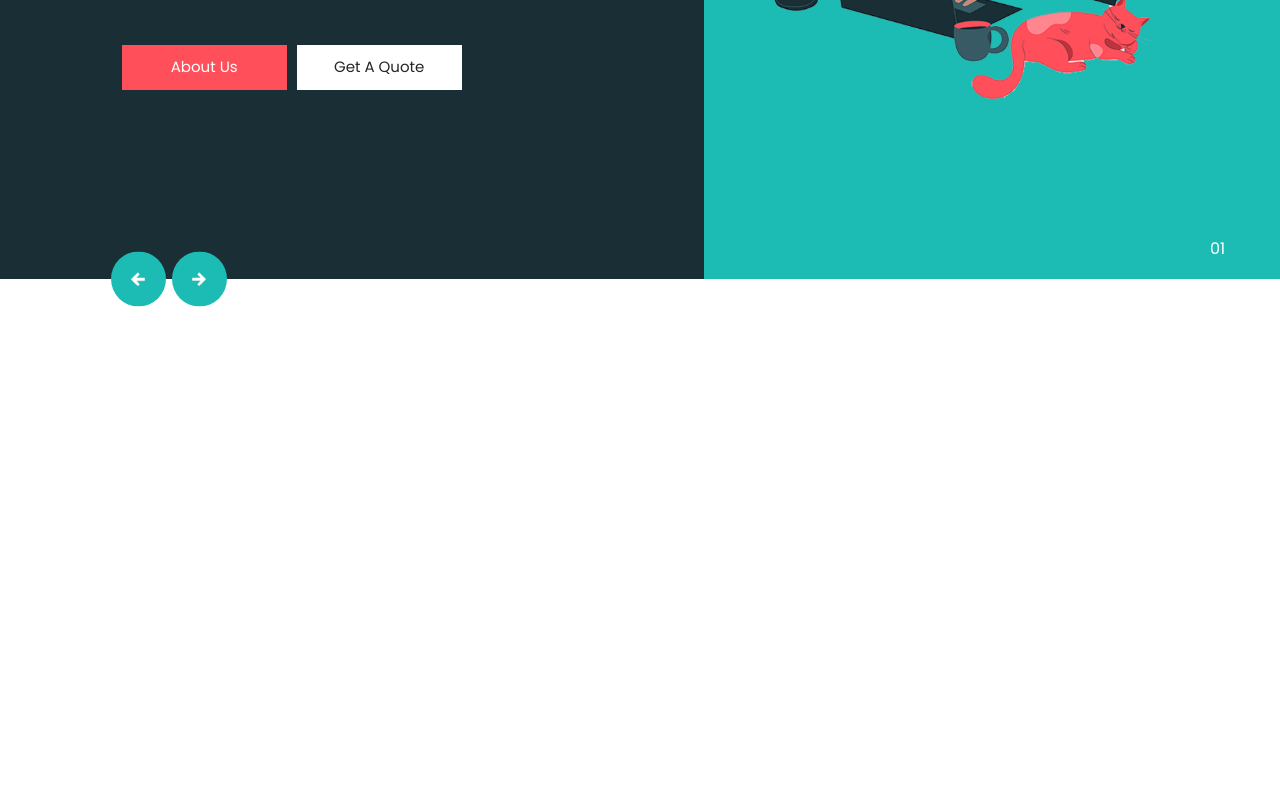
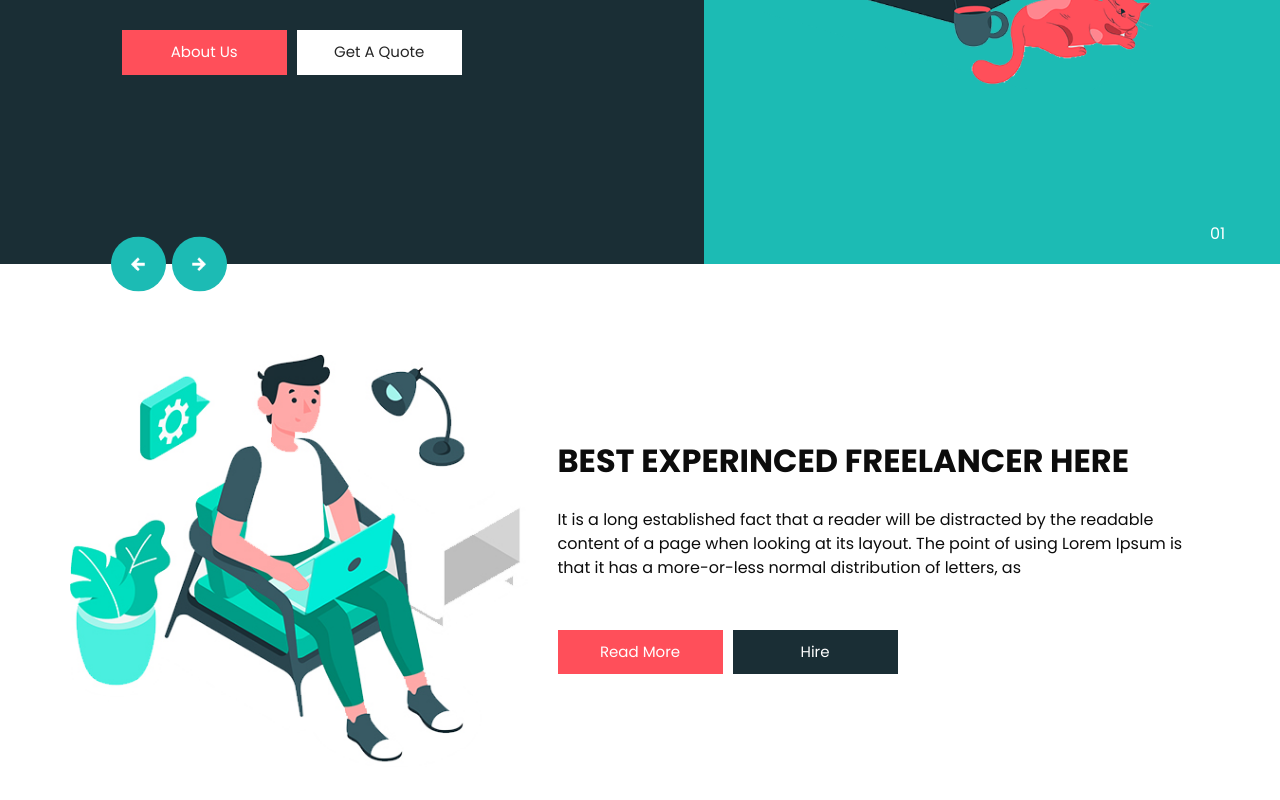
Before and after one commit to markov98/react-demo, a React (Vite) app: page / in a window 1280 px wide. Shown: the part 506-1306 px from the top of the page. Before the commit the page ends 815 px from the top, so only its background shows below. Built offline with nearby package versions, Linux system fonts and the light colour scheme.

Commit message:
added expirience section

```diff
--- a/src/App.jsx
+++ b/src/App.jsx
@@ -1,5 +1,7 @@
 import Header from "./components/Header"
 import Slider from "./components/Slider"
+import Expirience from "./components/Expirience";
+
 function App() {
 
   return (
@@ -8,6 +10,7 @@ function App() {
         <Header />
         <Slider />
       </div>
+        <Expirience />
     </>
   )
 }
--- /dev/null
+++ b/src/components/Expirience.jsx
@@ -0,0 +1,36 @@
+export default function Expirience() {
+    return (
+        <section class="experience_section layout_padding">
+    <div class="container">
+      <div class="row">
+        <div class="col-md-5">
+          <div class="img-box">
+            <img src="images/experience-img.jpg" alt="" />
+          </div>
+        </div>
+        <div class="col-md-7">
+          <div class="detail-box">
+            <div class="heading_container">
+              <h2>
+                Best Experinced Freelancer Here
+              </h2>
+            </div>
+            <p>
+              It is a long established fact that a reader will be distracted by the readable content of a page when looking at its layout. The point of using Lorem Ipsum is that it has a more-or-less normal distribution of letters, as
+            </p>
+            <div class="btn-box">
+              <a href="" class="btn-1">
+                Read More
+              </a>
+              <a href="" class="btn-2">
+                Hire
+              </a>
+            </div>
+          </div>
+        </div>
+
+      </div>
+    </div>
+  </section>
+    )
+}
```
